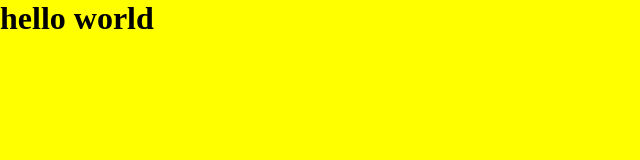
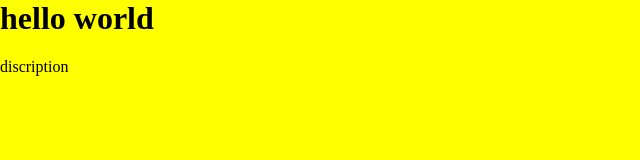
Before and after one commit to zhaoyuanhai/gittest, a plain HTML site: page index.html in a window 1280 px wide. Shown: the full height of the page, 0-640 px from the left. Drawn offline with Linux system fonts and the light colour scheme.

Commit message:
change index.html

```diff
--- a/index.html
+++ b/index.html
@@ -5,5 +5,6 @@
     </head>
     <body>
     	<h1>hello world</h1>
+	<span>discription</span>
     </body>
 </html>
```
